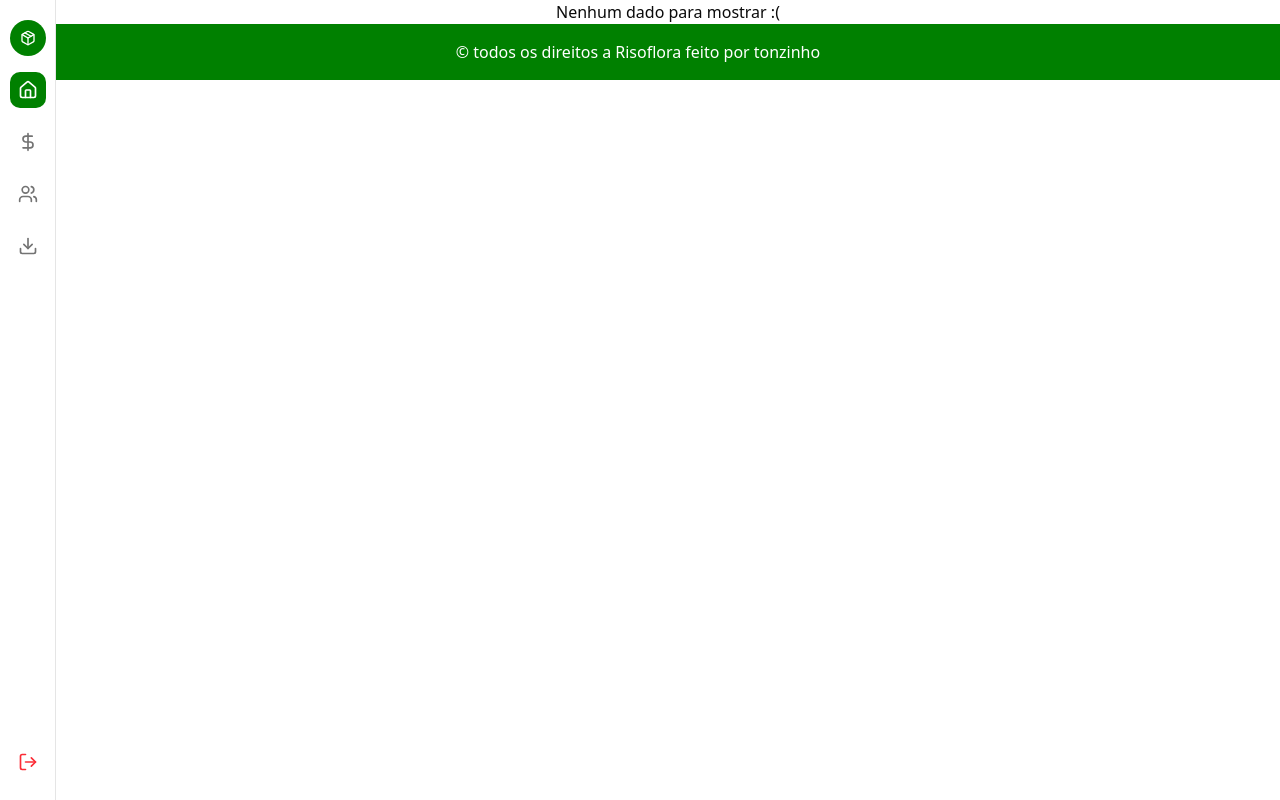
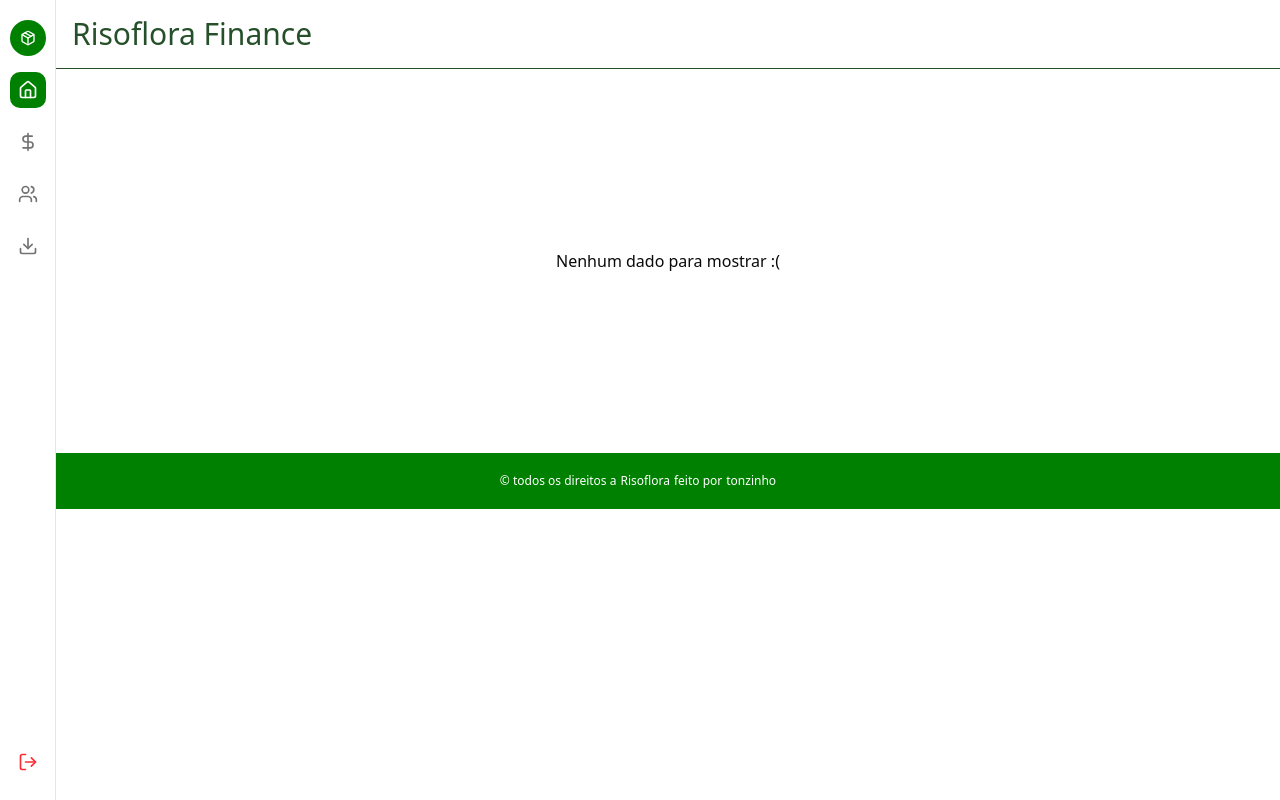
Before and after one commit to TonAlmeida/finance-dashboard, a Next.js app: page / in a window 1280 px wide. Built offline with nearby package versions, Linux system fonts and the light colour scheme.

Commit message:
adding option to 0 transactions view

```diff
--- a/src/app/page.tsx
+++ b/src/app/page.tsx
@@ -6,7 +6,16 @@ import { useEffect, useState } from "react";
 import { ProcessedData } from "@/types/processedData";
 import { formatValue } from "@/utils/formatValue"
 import  PizzaChart from "@/components/pizzaChart";
-import { Drawer, DrawerClose, DrawerContent, DrawerDescription, DrawerFooter, DrawerHeader, DrawerTitle, DrawerTrigger } from "@/components/ui/drawer";
+import {
+  Drawer,
+  DrawerTrigger,
+  DrawerContent,
+  DrawerHeader,
+  DrawerTitle,
+  DrawerDescription,
+  DrawerFooter,
+  DrawerClose,
+} from "@/components/ui/drawer"
 import { Header } from "@/components/header";
 
 export default function App() {
@@ -118,8 +127,11 @@ export default function App() {
       }
     </main>
   ) : (
-    <div className="ml-0 sm:ml-14 flex flex-col justify-center items-center max-w-full overflow-x-hidden">
-      <div className="text-center">Nenhum dado para mostrar :(</div>
+    <main className="ml-0 sm:ml-14">
+    <Header />
+    <div className="flex flex-col justify-center items-center h-96">
+      <h1 className="text-center">Nenhum dado para mostrar :(</h1>
     </div>
+    </main>
   )
 }
--- a/src/app/transactions/page.tsx
+++ b/src/app/transactions/page.tsx
@@ -1,5 +1,6 @@
 "use client"
 
+import { Header } from "@/components/header";
 import Transactions from "@/components/transactions";
 import { ProcessedData } from "@/types/processedData";
 import { useEffect, useState } from "react";
@@ -25,9 +26,16 @@ export default function Orders() {
         console.log(error)
       }, [error])
 
-    return (
+    return processedData && processedData?.transactions.length > 0 ? (
         <main className="sm:ml-14 bg-gradient-to-r from-gray-50 to-gray-300">
             <Transactions data={processedData?.transactions}/>
         </main>
+    ) : (
+      <main className="sm:ml-14">
+      <Header />
+      <section className="sm:ml-14 flex flex-col justify-center items-center h-28">
+        <h1>Nenhuma transação encontrada!?</h1>
+      </section>
+      </main>
     )
 }
--- a/src/components/footer/index.tsx
+++ b/src/components/footer/index.tsx
@@ -1,6 +1,6 @@
 export default function Footer() {
     return (
-        <footer className="flex justify-center items-center text-center font-light back h-14">
+        <footer className="flex justify-center items-center text-center font-light back h-14 text-xs sm:text-md">
             &copy; todos os direitos a <a className="mx-1" href="https://www.instagram.com/riso.floraa/">Risoflora</a> feito por <a className="mx-1" href="https://www.instagram.com/ton618.almeida/">tonzinho</a>
         </footer>
     )
```
